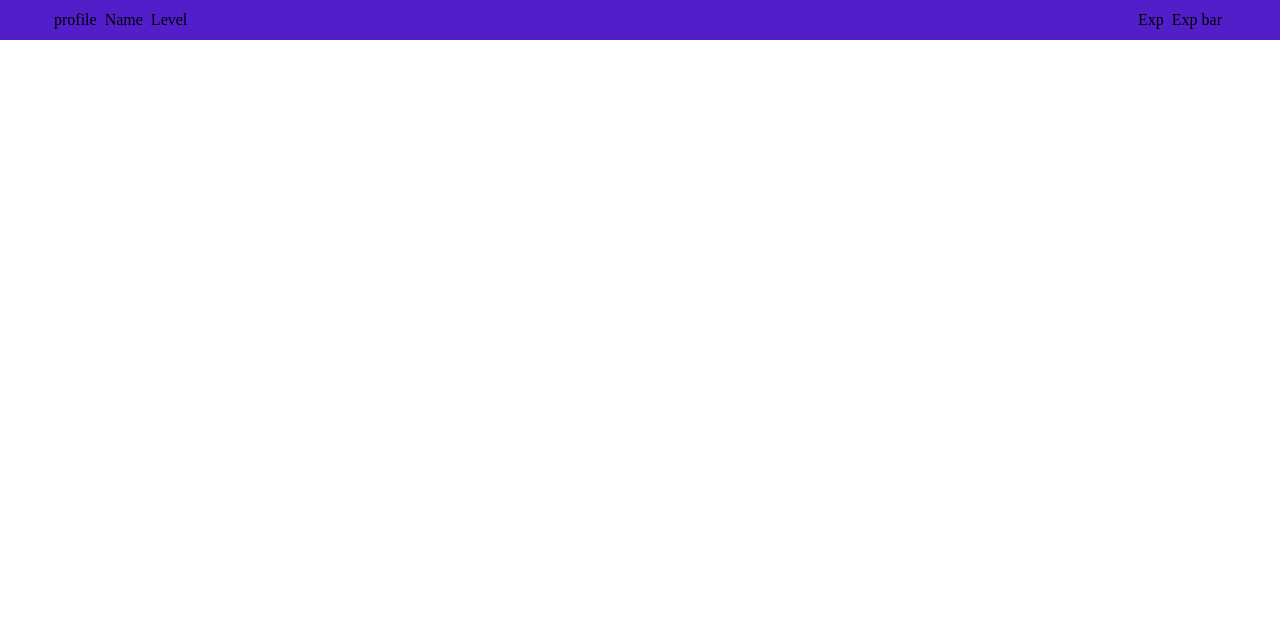
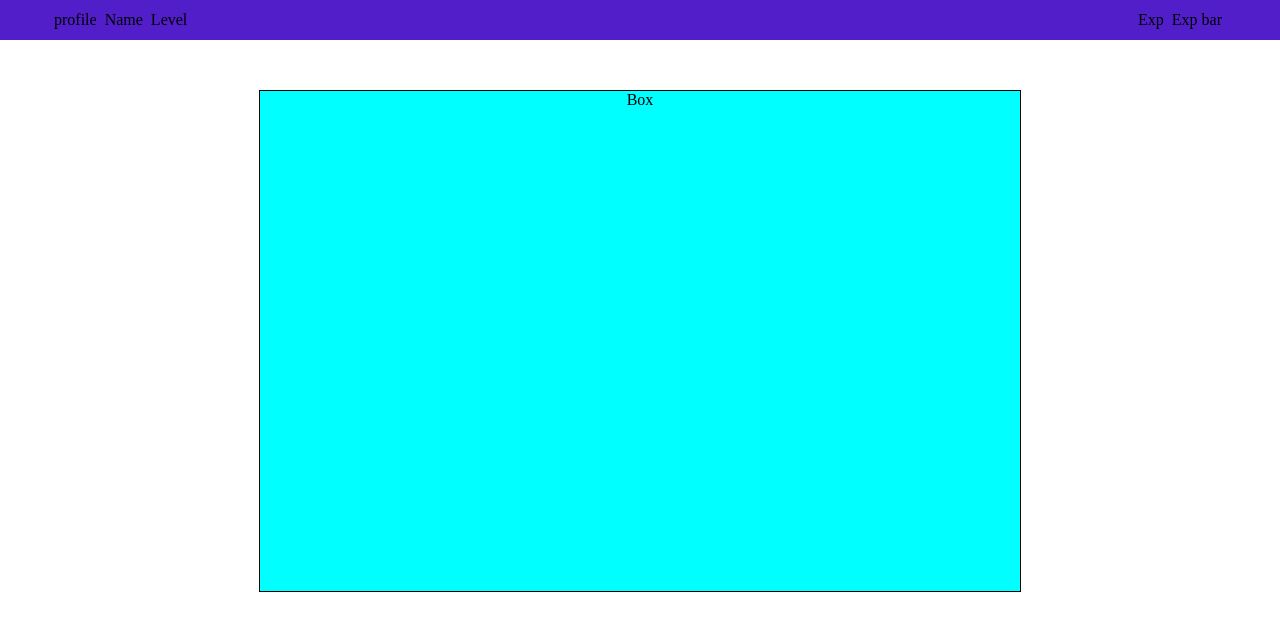
Before and after one commit to KurtisCiao/web-dev-journey, a plain HTML site: page leveling-system-project/index.html in a window 1280 px wide. Drawn offline with Linux system fonts and the light colour scheme.

Commit message:
added quest window

```diff
--- a/leveling-system-project/index.html
+++ b/leveling-system-project/index.html
@@ -24,6 +24,10 @@
         </nav>
 
     </header>
+
+    <div class="quest-window">
+        <div class="quest-window-box">Box</div>
+    </div>
 </body>
 
 </html>
--- a/leveling-system-project/style.css
+++ b/leveling-system-project/style.css
@@ -39,3 +39,25 @@ nav {
 .profile-right li {
     padding: 4px;
 }
+
+.quest-window {
+    margin-top: 50px;
+    margin-bottom: 50px;
+    top: 60px;
+    left: 0;
+    width: 100%;
+    height: 100%;
+    display: flex;
+    justify-content: center;
+    align-items: center;
+}
+
+.quest-window-box {
+    height: 500px;
+    width: 760px;
+    border: 1px solid black;
+    background-color: aqua;
+    display: flex;
+    justify-content: center;
+
+}
```
